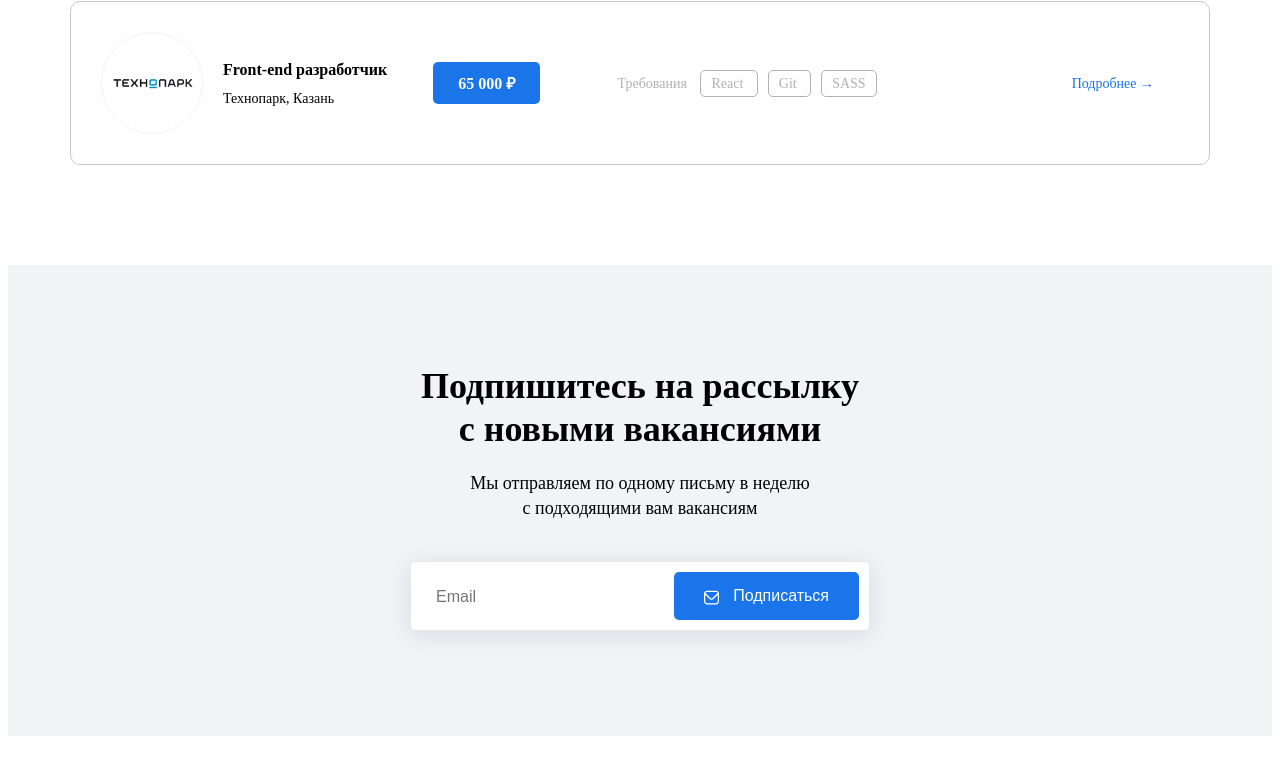
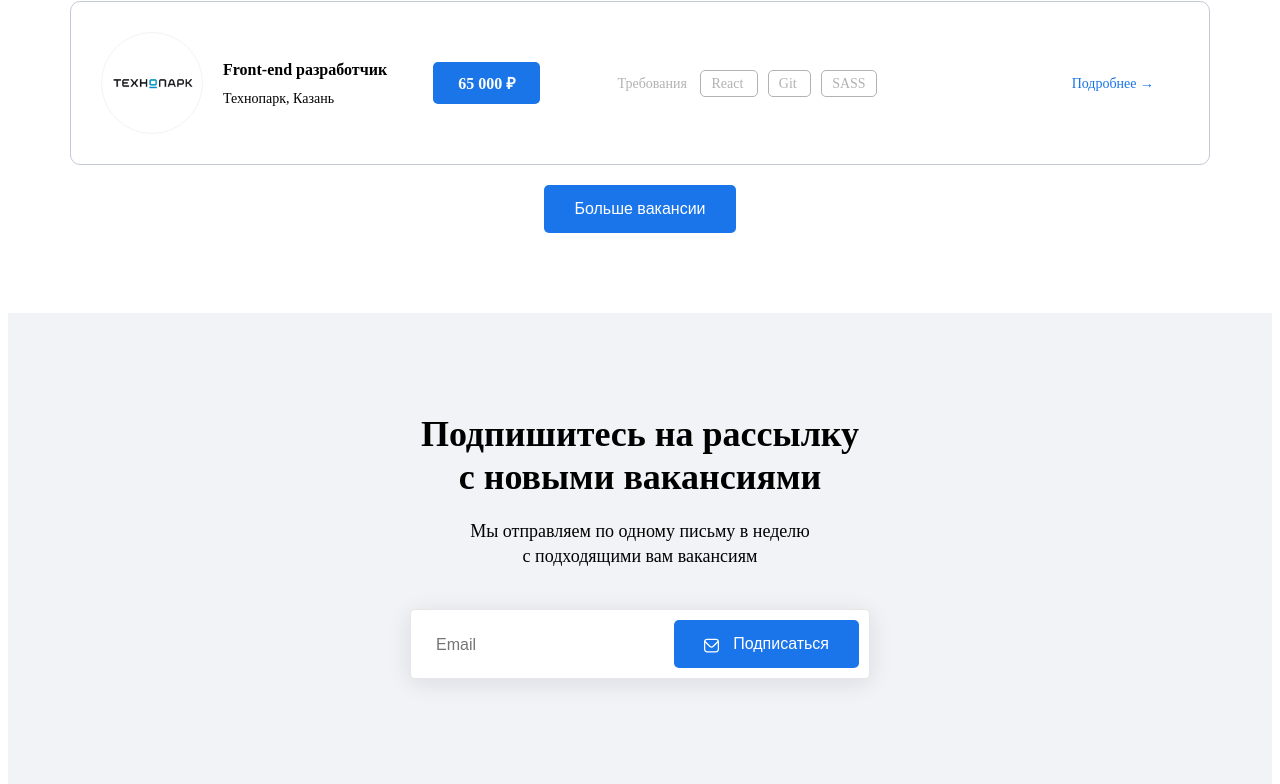
Before and after one commit to Belskiy-tsk/findyourjob, a plain HTML site: page index.html in a window 1280 px wide. Shown: the part 1778-2562 px from the top of the page. Drawn offline with Linux system fonts and the light colour scheme.

Commit message:
Add files via upload

```diff
--- a/index.html
+++ b/index.html
@@ -224,6 +224,7 @@
                 </div>
                 <a href="" class="more">Подробнее →</a>
             </div>
+            <div class=" d-flex align-self-center justify-content-center"><button class="button button-primary">Больше вакансии</button></div>
             </div>
         </div>
     </section>
```
